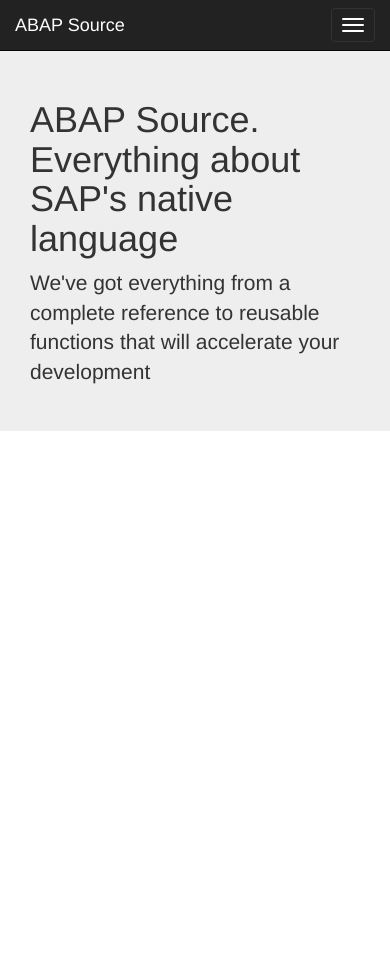
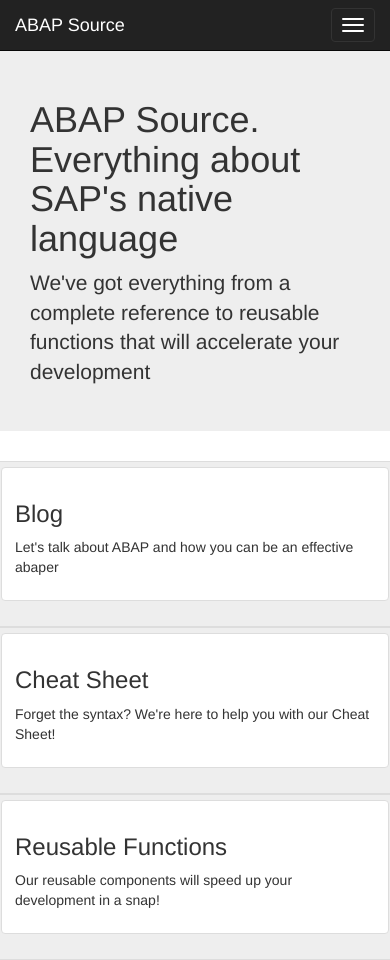
Before and after one commit to armanvp/wd001, a PHP site: page / in a window 390 px wide; the page is wider, and only the part inside the window is pictured. Before the commit the page ends 431 px from the top of that part, so only its background shows below. Run offline with PHP 8.4, Linux system fonts and the light colour scheme; some libraries are stand-ins or nearby versions.

Commit message:
Thumbnails

```diff
--- a/index.php
+++ b/index.php
@@ -62,7 +62,35 @@
 			</div><!-- /.container -->
         </div>
 
+		<div class="row">
+			<div class="col-md-4">
+				<div class="thumbnail">
+					<div class="caption">
+						<h3>Blog</h3>
+						<p>Let's talk about ABAP and how you can be an effective abaper</p>
+					</div>
+				</div>
+			</div>
 
+			<div class="col-md-4">
+				<div class="thumbnail">
+					<div class="caption">
+						<h3>Cheat Sheet</h3>
+						<p>Forget the syntax? We're here to help you with our Cheat Sheet!</p>
+					</div>
+				</div>
+			</div>
+
+			<div class="col-md-4">
+				<div class="thumbnail">
+					<div class="caption">
+						<h3>Reusable Functions</h3>
+						<p>Our reusable components will speed up your development in a snap!</p>
+					</div>
+				</div>
+			</div>
+
+		</div>
 
     <!-- jQuery (necessary for Bootstrap's JavaScript plugins) -->
     <script src="https://ajax.googleapis.com/ajax/libs/jquery/1.11.2/jquery.min.js"></script>
```
